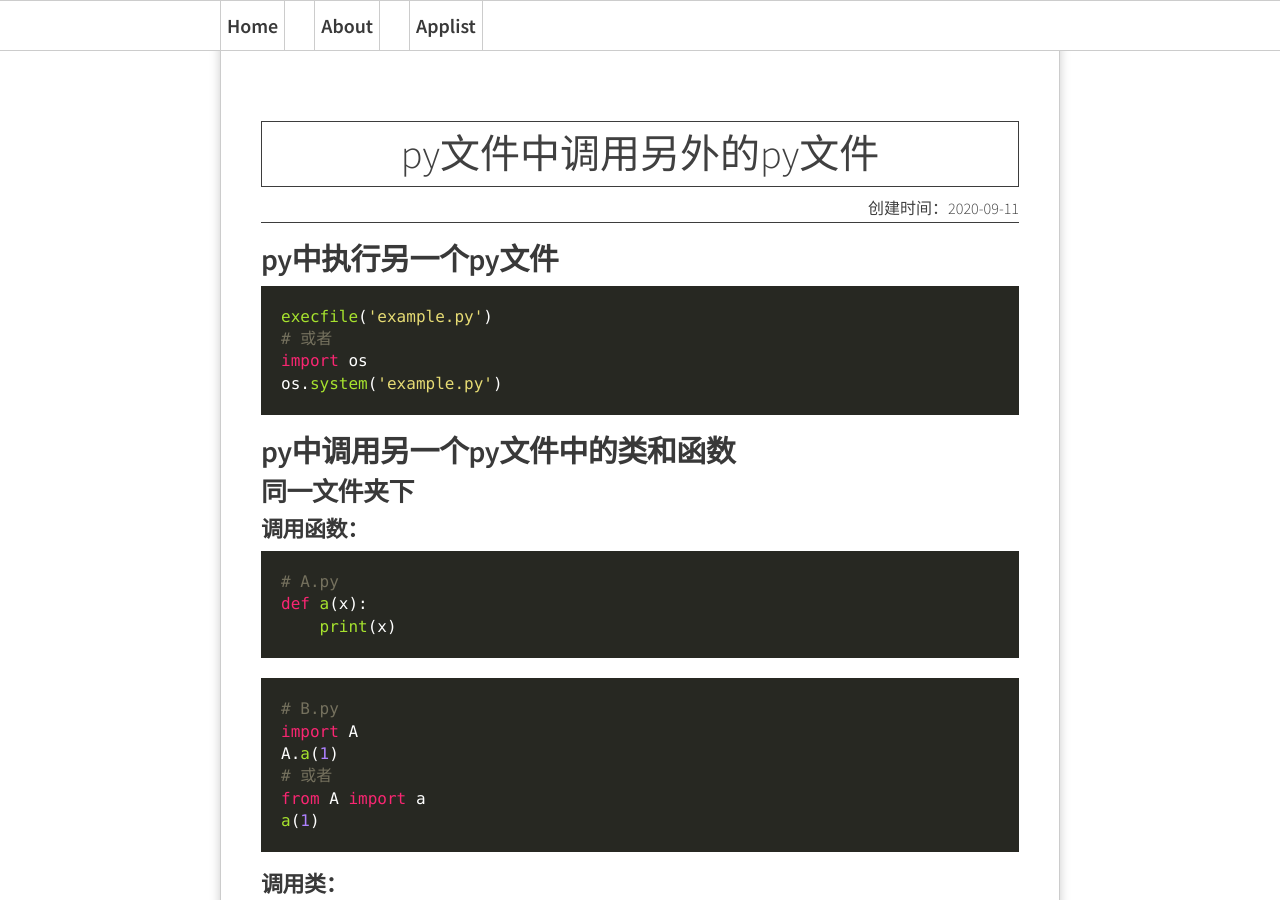
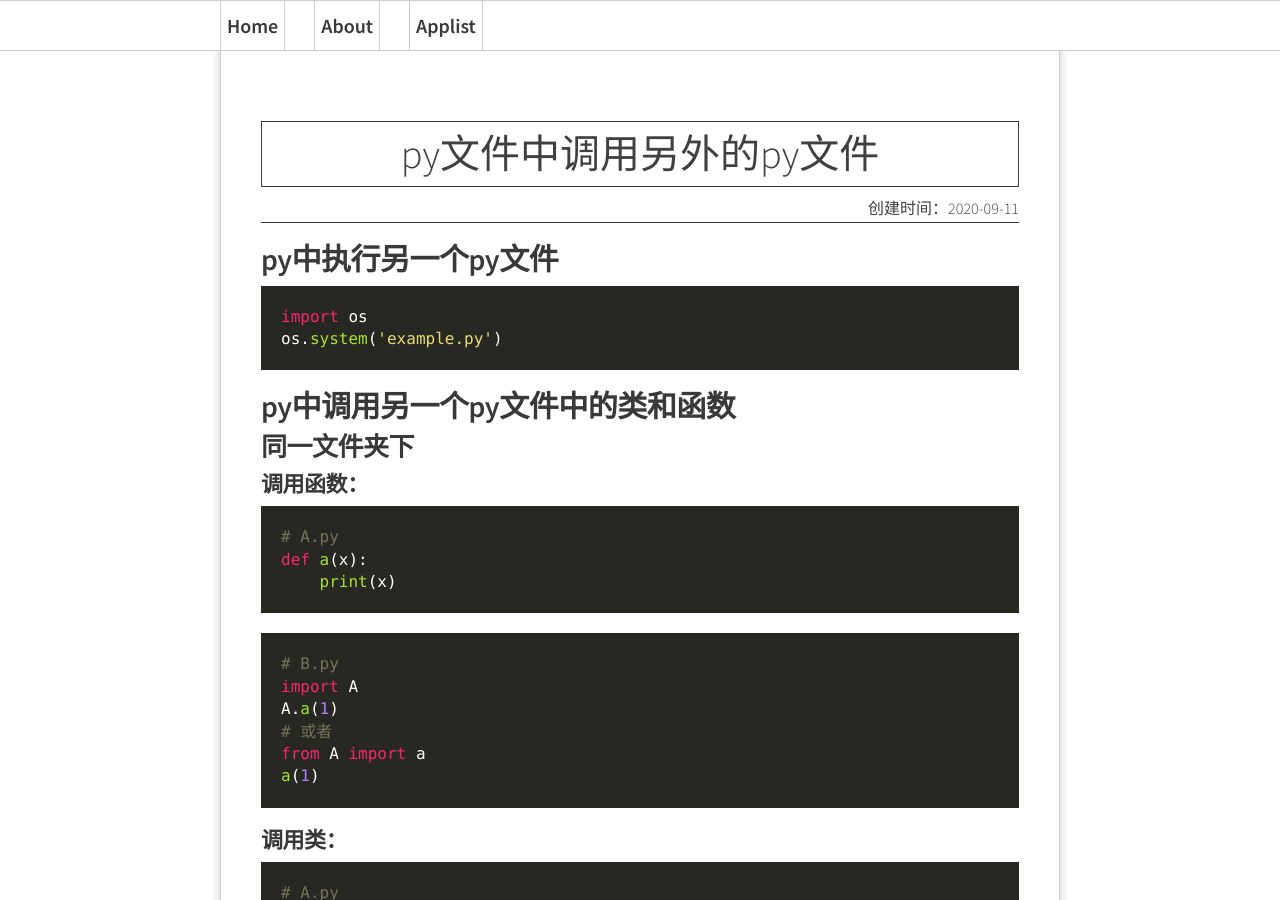
Before and after one commit to Melody-of-Oblivion/Melody-of-Oblivion.github.io, a Jekyll site: the page built from _posts/2020-09-11-call-other-pyfile.md, in a window 1280 px wide and 900 px high. Built offline with Jekyll 4.4.1, drawn with Linux system fonts in a browser that asks for light colours.

Commit message:
Update 2020-09-11-call-other-pyfile.md

````diff
--- a/_posts/2020-09-11-call-other-pyfile.md
+++ b/_posts/2020-09-11-call-other-pyfile.md
@@ -5,8 +5,6 @@ title: py文件中调用另外的py文件
 # py中执行另一个py文件
 
 ```python
-execfile('example.py')
-# 或者
 import os
 os.system('example.py')
 ```
````
